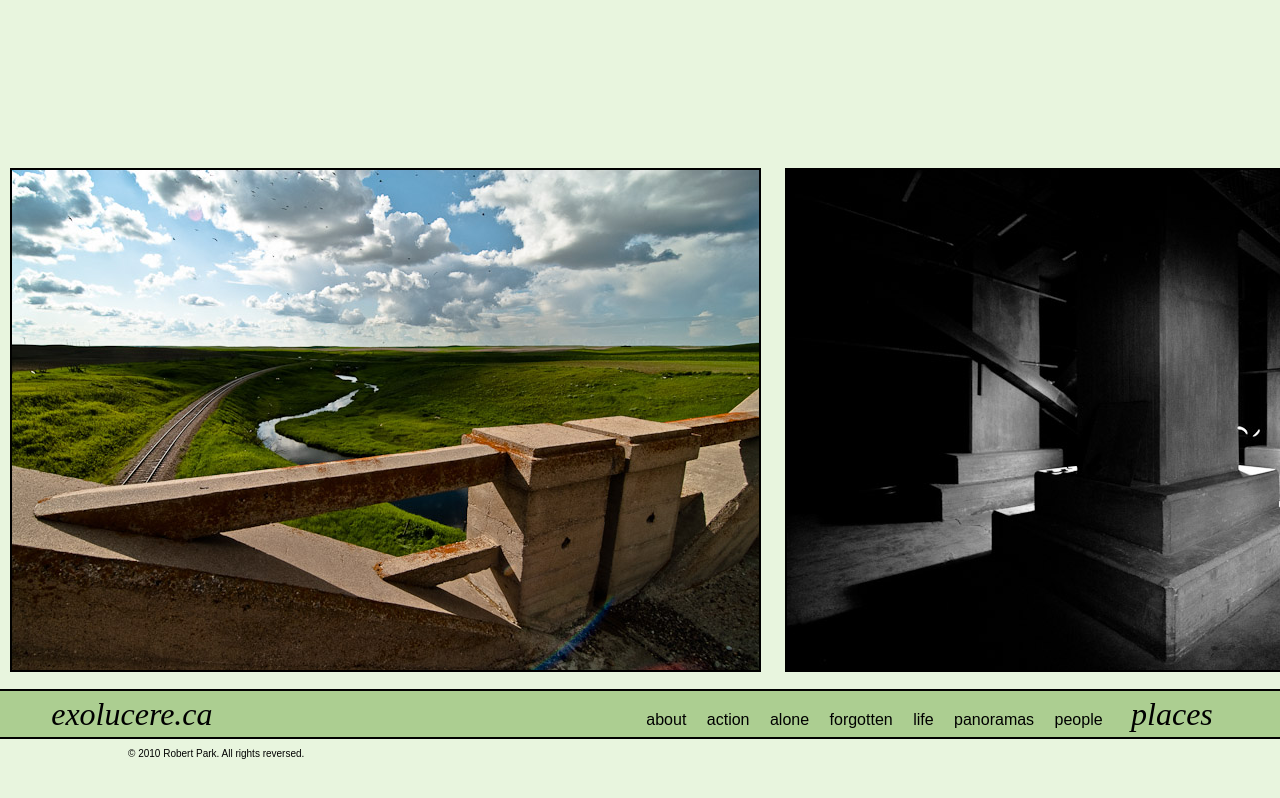
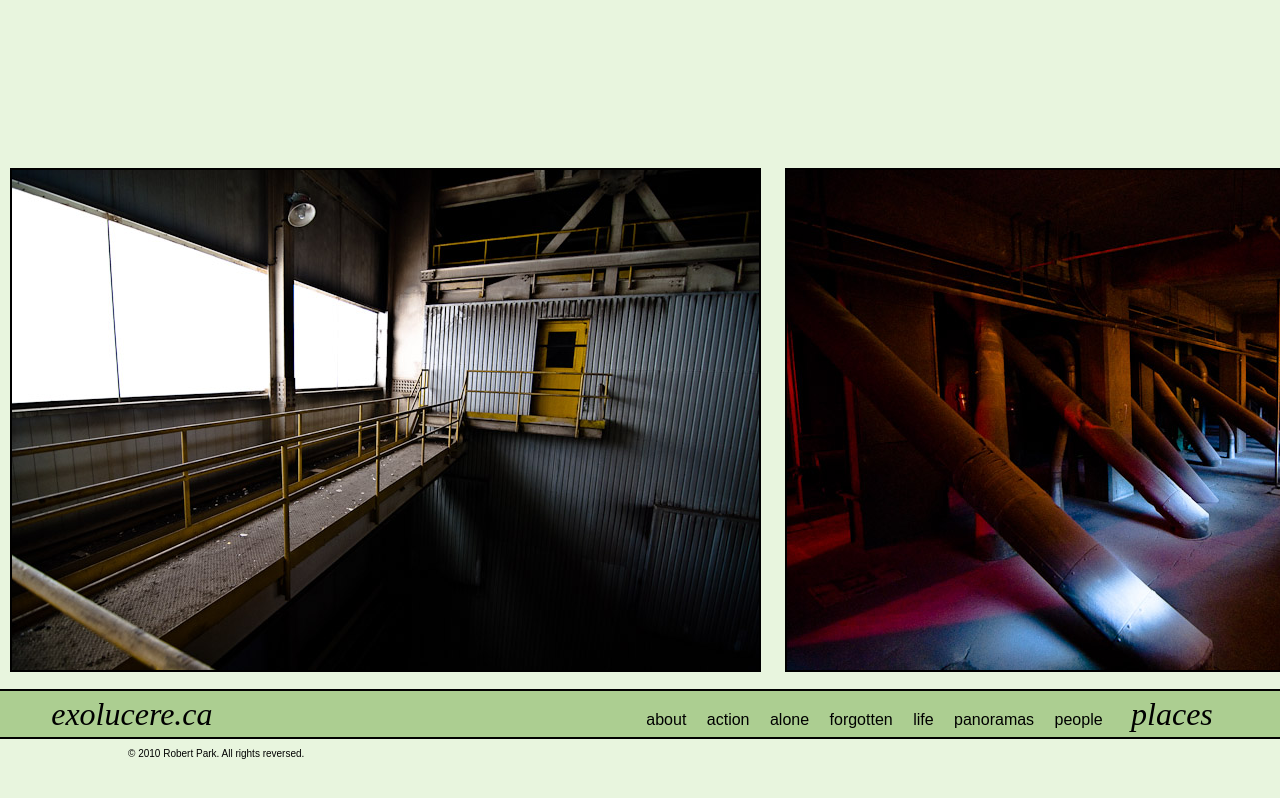
Before and after one commit to brunosan/purrusalda.es, a Jekyll site: the page built from places/index.html, in a window 1280 px wide. Shown: the top 798 px of the page. Built offline with Jekyll 4.4.1, drawn with Linux system fonts in a browser that asks for light colours; a script that is not in the unit is left out.

Commit message:
Chronologicalize galleries.

```diff
--- a/places/index.html
+++ b/places/index.html
@@ -3,13 +3,13 @@ layout: gallery
 title: Places
 places: id="title"
 ---
+<img src="img/20100625-june-roadtrip-167.jpg" />
+<img src="img/20100624-june-roadtrip-150.jpg" />
+<img src="img/20100624-june-roadtrip-145.jpg" />
 <img src="img/20100622-june-roadtrip-041.jpg" />
-<img src="img/20100624-june-roadtrip-145.jpg" />
-<img src="img/20100624-june-roadtrip-150.jpg" />
-<img src="img/20100625-june-roadtrip-167.jpg" />
 <img src="img/20100531-tunnel-002.jpg" />
+<img src="img/20100513-celanese-023.jpg" />
 <img src="img/20100419-celanese-005.jpg" />
-<img src="img/20100513-celanese-023.jpg" />
 <img src="img/20100321-millwoods-001.jpg" />
 <img src="img/20090825-hudson-bay-co-001.jpg" />
 <img src="img/20090813-toronto-007.jpg" />
```
Also changed, not shown: forgotten/index.html (+4 -4 lines).
